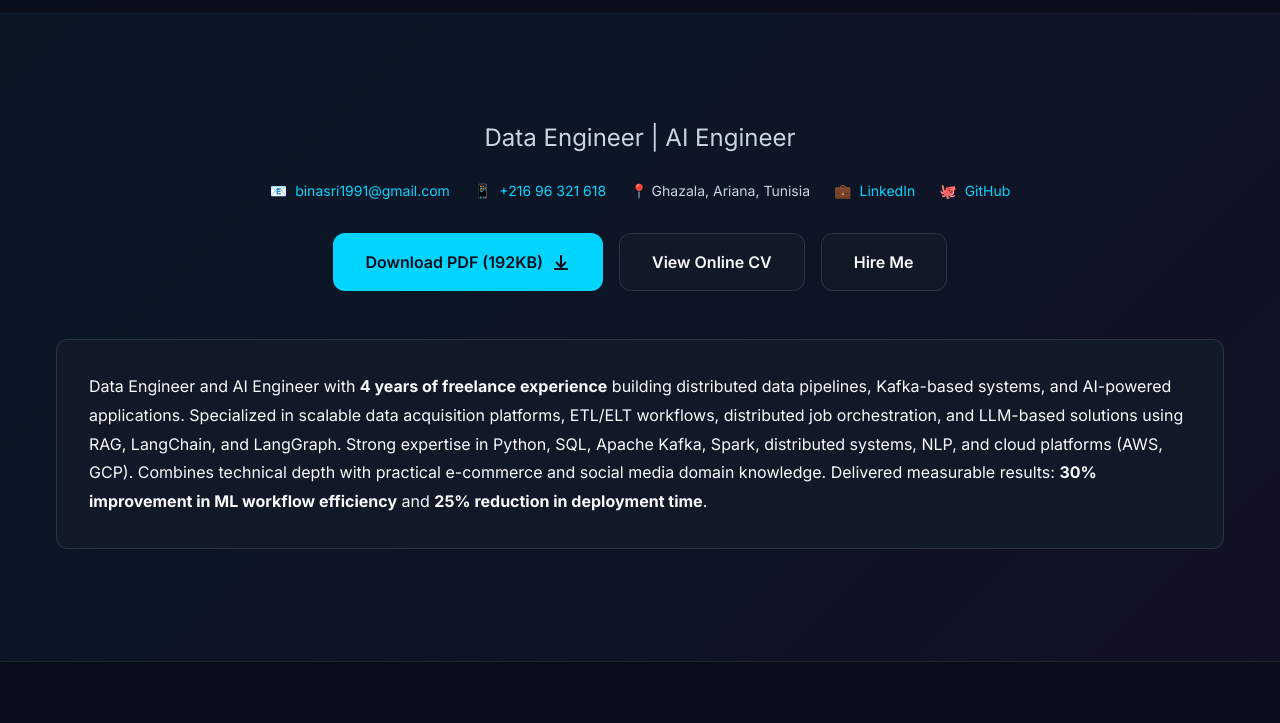
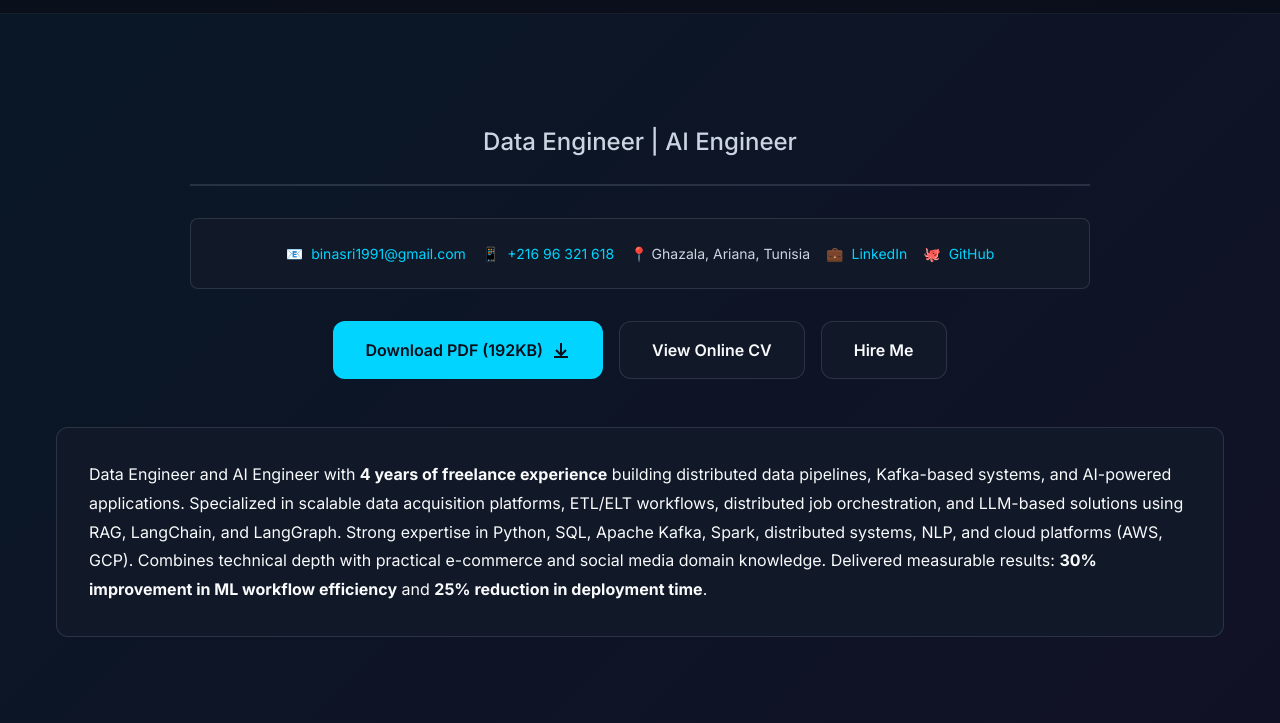
Before and after one commit to biso1991/intelligence-foundry, a plain HTML site: page cv.html in a window 1280 px wide. Shown: the part 56-779 px from the top of the page. Drawn offline with Linux system fonts and the light colour scheme.

Commit message:
style: improve CV page header layout and organization

```diff
--- a/cv.html
+++ b/cv.html
@@ -40,6 +40,9 @@
         .cv-header {
             text-align: center;
             margin-bottom: var(--space-12);
+            max-width: 900px;
+            margin-left: auto;
+            margin-right: auto;
         }
 
         .cv-name {
@@ -48,21 +51,28 @@
             background: linear-gradient(135deg, var(--accent-primary), var(--accent-purple));
             -webkit-background-clip: text;
             -webkit-text-fill-color: transparent;
-            margin-bottom: var(--space-2);
+            margin-bottom: var(--space-3);
         }
 
         .cv-title {
             font-size: var(--text-2xl);
             color: var(--text-secondary);
-            margin-bottom: var(--space-6);
+            margin-bottom: var(--space-8);
+            font-weight: var(--font-medium);
+            padding-bottom: var(--space-6);
+            border-bottom: 2px solid var(--border-medium);
         }
 
         .cv-contact {
             display: flex;
             flex-wrap: wrap;
             justify-content: center;
-            gap: var(--space-6);
+            gap: var(--space-4);
             margin-bottom: var(--space-8);
+            padding: var(--space-6);
+            background: var(--bg-surface);
+            border-radius: var(--radius-md);
+            border: 1px solid var(--border-medium);
         }
 
         .contact-item {
@@ -85,8 +95,10 @@
 
         .cv-actions {
             display: flex;
+            flex-wrap: wrap;
             justify-content: center;
             gap: var(--space-4);
+            margin-top: var(--space-6);
         }
 
         .cv-summary {
```
